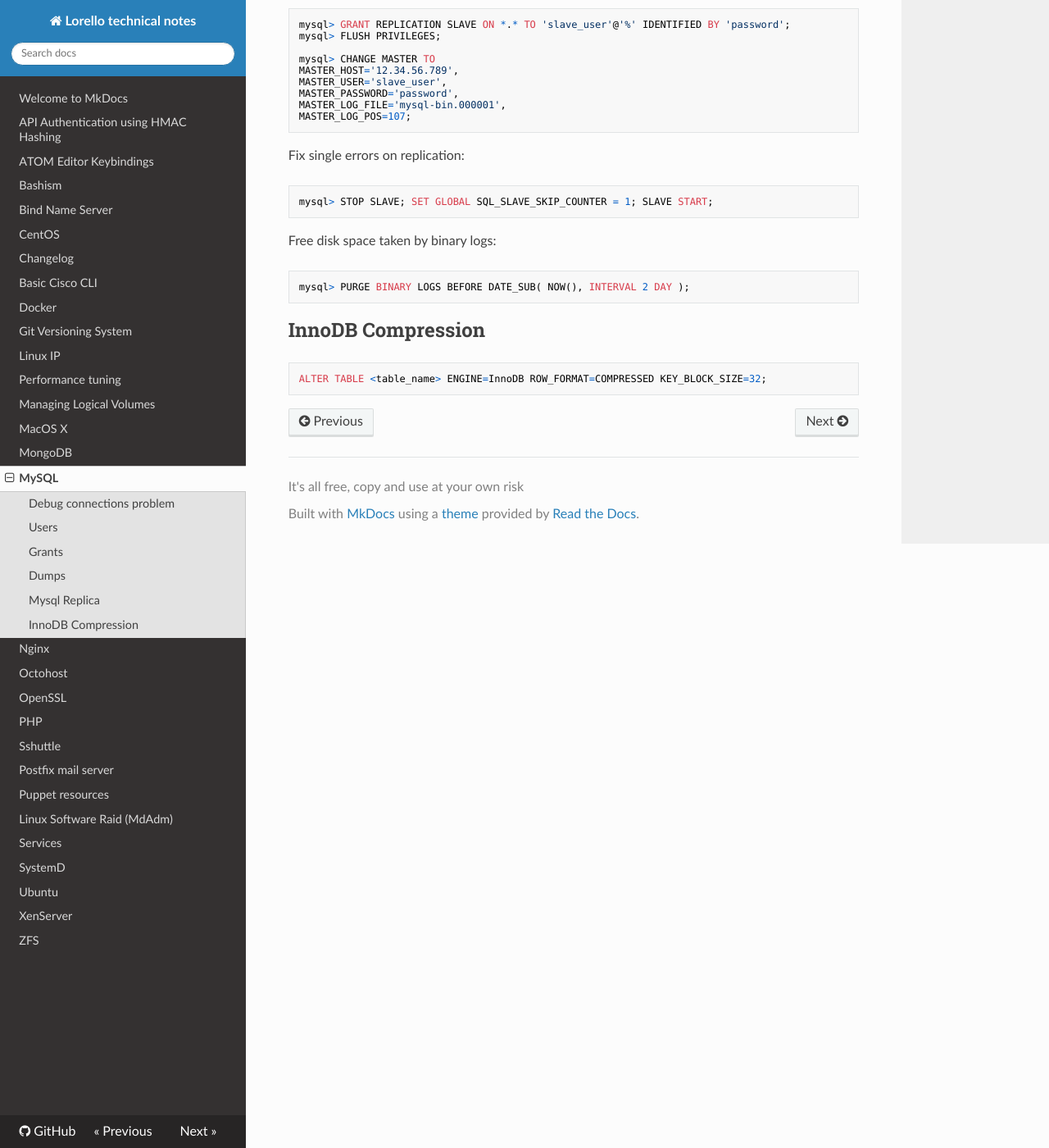
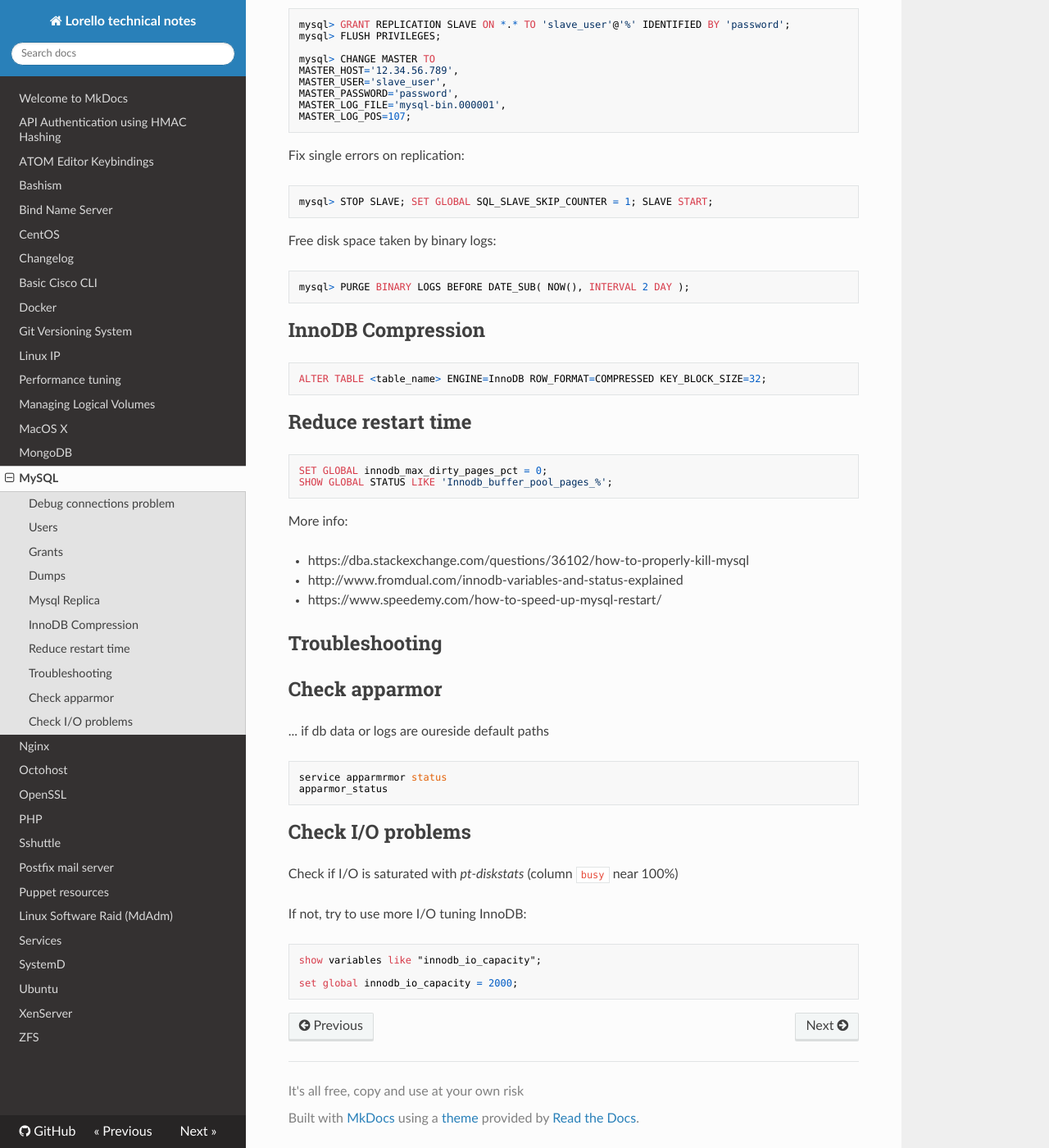
Before and after one commit to lorello/lorello.github.io, an MkDocs documentation site: the page built from docs/mysql.md, in a window 1280 px wide and 1400 px high, scrolled down 1092 px. Shown: the whole window at 82% size. Built offline with MkDocs 1.6.1, drawn with Linux system fonts in a browser that asks for light colours; nearby versions of some CDN libraries.

Commit message:
More mysql troubleshooting

```diff
--- a/docs/mysql.md
+++ b/docs/mysql.md
@@ -63,3 +63,35 @@ Free disk space taken by binary logs:
 ## InnoDB Compression
 
     ALTER TABLE <table_name> ENGINE=InnoDB ROW_FORMAT=COMPRESSED KEY_BLOCK_SIZE=32;
+
+## Reduce restart time
+
+    SET GLOBAL innodb_max_dirty_pages_pct = 0;
+    SHOW GLOBAL STATUS LIKE 'Innodb_buffer_pool_pages_%';
+
+More info:
+
+ * https://dba.stackexchange.com/questions/36102/how-to-properly-kill-mysql
+ * http://www.fromdual.com/innodb-variables-and-status-explained
+ * https://www.speedemy.com/how-to-speed-up-mysql-restart/
+
+
+## Troubleshooting
+
+## Check apparmor
+
+... if db data or logs are oureside default paths
+
+    service apparmrmor status
+    apparmor_status
+
+
+## Check I/O problems
+
+Check if I/O is saturated with *pt-diskstats* (column `busy` near 100%)
+
+If not, try to use more I/O tuning InnoDB:
+
+    show variables like "innodb_io_capacity";
+
+    set global innodb_io_capacity = 2000;
```
